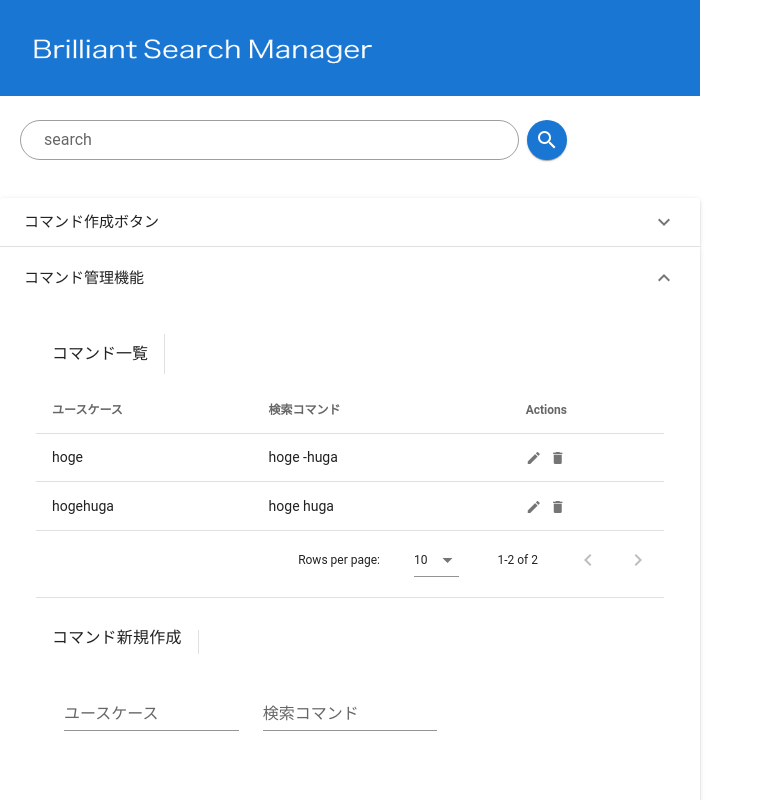
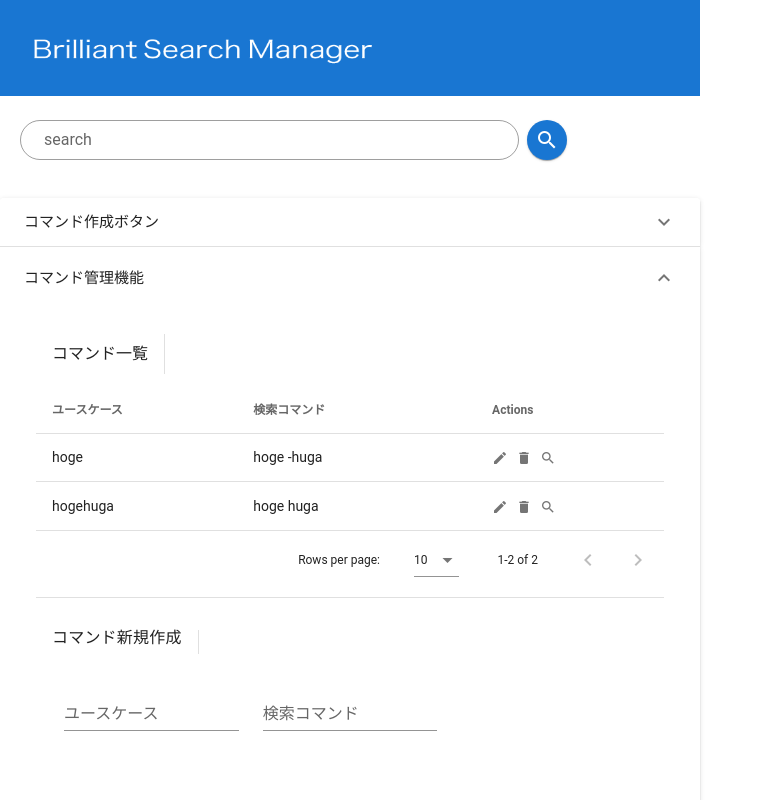
Before and after one commit to ryama13572/brilliant_diamond_extension, a Vue app: page / in a window 1280 px wide. Both pictures are taken after a click on the button "コマンド管理機能". Shown: the top 800 px of the page, without its empty margins (0-764 px from the left). Built offline with nearby package versions, Linux system fonts and the light colour scheme.

Commit message:
feat: コマンド管理機能から検索部に直接テキストを送れるようにした

```diff
--- a/src/components/CommandManagement.vue
+++ b/src/components/CommandManagement.vue
@@ -65,7 +65,8 @@
       </template>
       <template v-slot:[`item.actions`]="{ item }">
         <v-icon small class="mr-2" @click="editItem(item)"> mdi-pencil </v-icon>
-        <v-icon small @click="deleteItem(item)"> mdi-delete </v-icon>
+        <v-icon small class="mr-2" @click="deleteItem(item)"> mdi-delete </v-icon>
+        <v-icon small @click="moveText(item)"> mdi-magnify </v-icon>
       </template>
       <template v-slot:no-data>
         <v-btn color="primary" @click="initialize"> Reset </v-btn>
@@ -210,6 +211,12 @@ export default {
       this.dialogDelete = true
     },
 
+    moveText (item) { // 表に登録されたコマンドを親に渡す
+      this.editedIndex = this.commands.indexOf(item)
+      this.$emit('push-button', item.searchCommand)
+      this.editItem = -1
+    },
+
     deleteItemConfirm () {
       this.commands.splice(this.editedIndex, 1)
       this.closeDelete()
--- a/src/components/FunctionPanels.vue
+++ b/src/components/FunctionPanels.vue
@@ -14,7 +14,7 @@
         コマンド管理機能
       </v-expansion-panel-header>
       <v-expansion-panel-content>
-        <command-management />
+        <command-management @push-button="pushedCommandMethod"></command-management>
       </v-expansion-panel-content>
     </v-expansion-panel>
   </v-expansion-panels>
```
